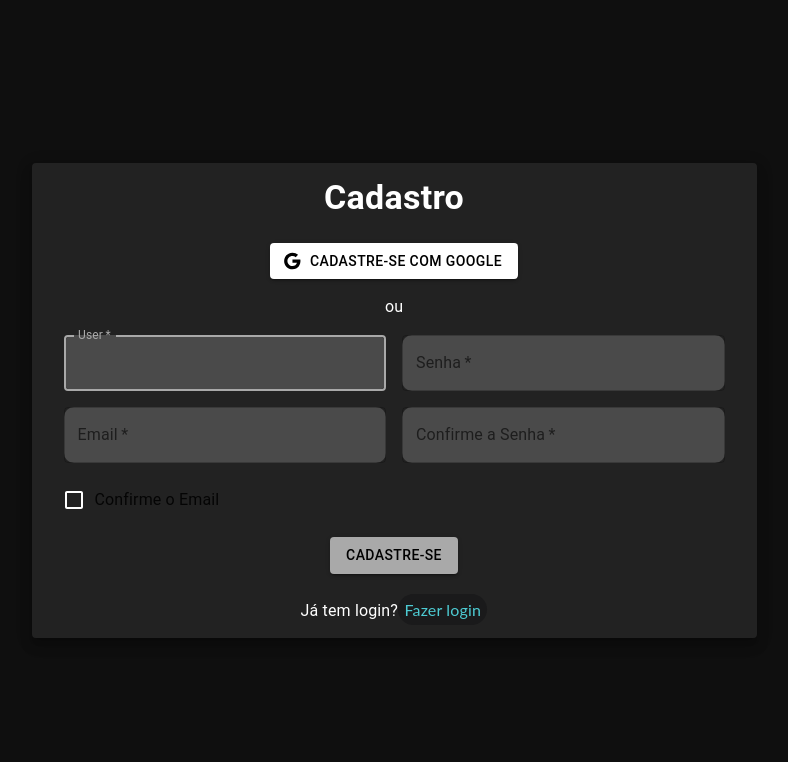
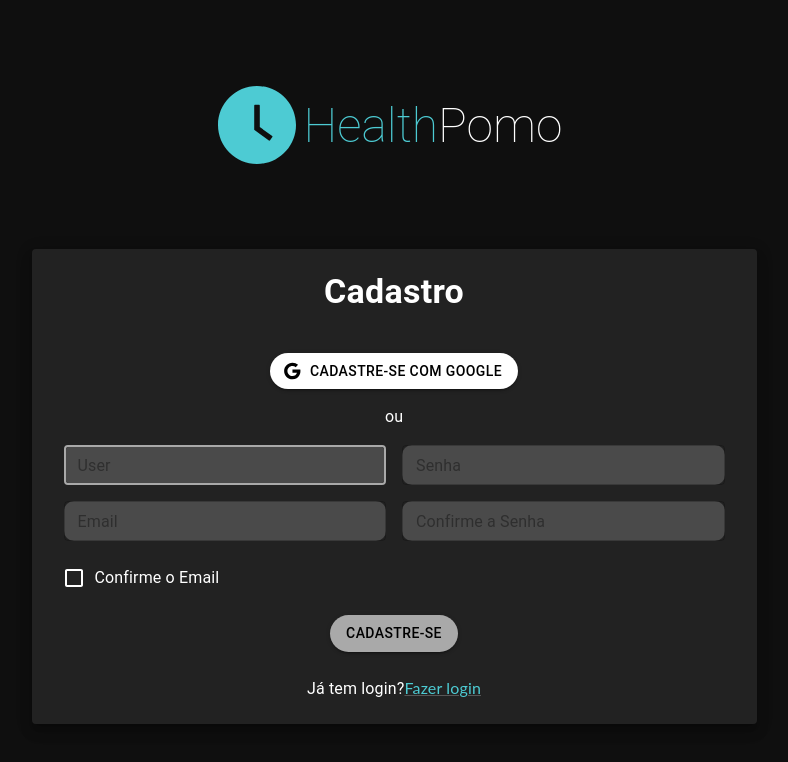
Before and after one commit to jGledsonSilva/Projeto_POO, a React (Vite) app: page /cadastrar in a window 1280 px wide. Shown: the top 762 px of the page, without its empty margins (246-1034 px from the left). Built offline with nearby package versions, Linux system fonts and the light colour scheme.

Commit message:
feature: add logotipo

```diff
--- a/src/pages/Cadastro/index.jsx
+++ b/src/pages/Cadastro/index.jsx
@@ -11,6 +11,8 @@
     Link,
 } from '@mui/material';
 import { Styles } from './styles';
+import Logo from '../../assets/Logo.svg'
+
 export const Cadastro = () => {
     const handleSubmit = (event) => {
         event.preventDefault();
@@ -23,6 +25,16 @@
 
     return (
         <Box sx={Styles.background}>
+            <Box sx={{ mt: 0, mb: '72px' }}>
+                <Box id="header-logo" sx={Styles.box}>
+                    <Box>
+                        <img src={Logo} width="78px" />
+                    </Box>
+                    <Typography variant='h3' margin={1} sx={Styles.logoTitle}>
+                        <Typography variant='h3' sx={Styles.titleColor}>Health</Typography>Pomo
+                    </Typography>
+                </Box>
+            </Box>
             <Paper elevation={9} sx={Styles.paper}>
                 <Typography component="h1" variant="h4" sx={Styles.h1}>
                     Cadastro
@@ -34,38 +46,42 @@
                         alignItems: 'center'
                     }}
                 >
+                    <Box sx={{ mt: 5, mb: 2 }}>
                         <Button
                             type="submit"
                             variant="contained"
                             color={'secondary'}
-                        sx={{ mt: 3, mb: 2 }}
+                            sx={Styles.button}
                             startIcon={<GoogleIcon fontSize="large" />}
                         >
                             Cadastre-se com Google
                         </Button>
+                    </Box>
                     <Typography color={'white'}>ou</Typography>
                     <Box noValidate onSubmit={handleSubmit} sx={{ mt: 2 }} >
                         <Grid container spacing={2}>
                             <Grid item xs={16} sm={6} >
                                 <TextField
+                                    size="small"
                                     autoComplete="given-name"
                                     name="firstName"
                                     required
                                     fullWidth
                                     id="firstName"
-                                    label="User"
+                                    placeholder="User"
                                     autoFocus
 
                                 />
                             </Grid>
                             <Grid item xs={12} sm={6}>
                                 <TextField
+                                    size="small"
                                     password
                                     required
                                     fullWidth
                                     id="Senha"
                                     type="password"
-                                    label="Senha"
+                                    placeholder="Senha"
                                     name="Senha"
                                     autoComplete="new-Senha"
 
@@ -74,21 +90,23 @@
                             </Grid>
                             <Grid item xs={12} sm={6}>
                                 <TextField
+                                    size="small"
                                     required
                                     fullWidth
                                     id="email"
-                                    label="Email"
+                                    placeholder="Email"
                                     name="email"
                                     autoComplete="email"
                                 />
                             </Grid>
                             <Grid item xs={12} sm={6}>
                                 <TextField
+                                    size="small"
                                     password
                                     required
                                     fullWidth
                                     name="Confirme a Senha"
-                                    label="Confirme a Senha"
+                                    placeholder="Confirme a Senha"
                                     type="password"
                                     id="Confirme a Senha"
 
@@ -96,31 +114,29 @@
                             </Grid>
                             <Grid item xs={12}>
                                 <FormControlLabel
-                                    control={<Checkbox value="allowExtraEmails" color="secondary" />}
+                                    sx={Styles.h1}
+                                    control={<Checkbox value="allowExtraEmails" color="primary" />}
                                     label="Confirme o Email"
                                 />
                             </Grid>
                         </Grid>
                         <Grid container justifyContent="center">
+                            <Box sx={{ mt: 2, mb: 3 }}>
                                 <Button
                                     type="submit"
                                     variant="contained"
-                                sx={{ mt: 2, mb: 3 }}
-                                color = {'primary'}
+                                    sx={Styles.button}
+                                    color={'primary'}
                                 >
                                     Cadastre-se
                                 </Button>
+                            </Box>
                         </Grid>
                         <Grid container justifyContent="center">
                             <Grid item>
                                 <Typography color="white" sx={{
-                                    'a':{
+                                    'a': {
                                         color: '#4DCBD3',
-                                        backgroundColor: '#1A1A1B',
-                                        padding: '0.4rem',
-                                        borderRadius: '1rem',
-                                        underline: 'none',
-                                        textDecoration:'none',
                                     }
                                 }}>
                                     Já tem login?
```
Lines whose indentation alone changed are shown as unchanged.
